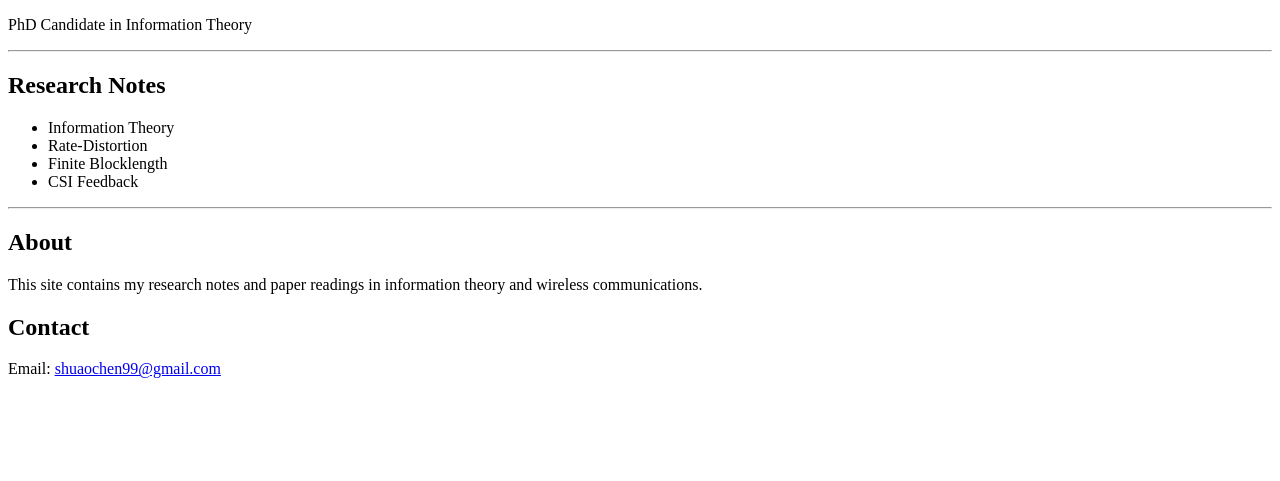
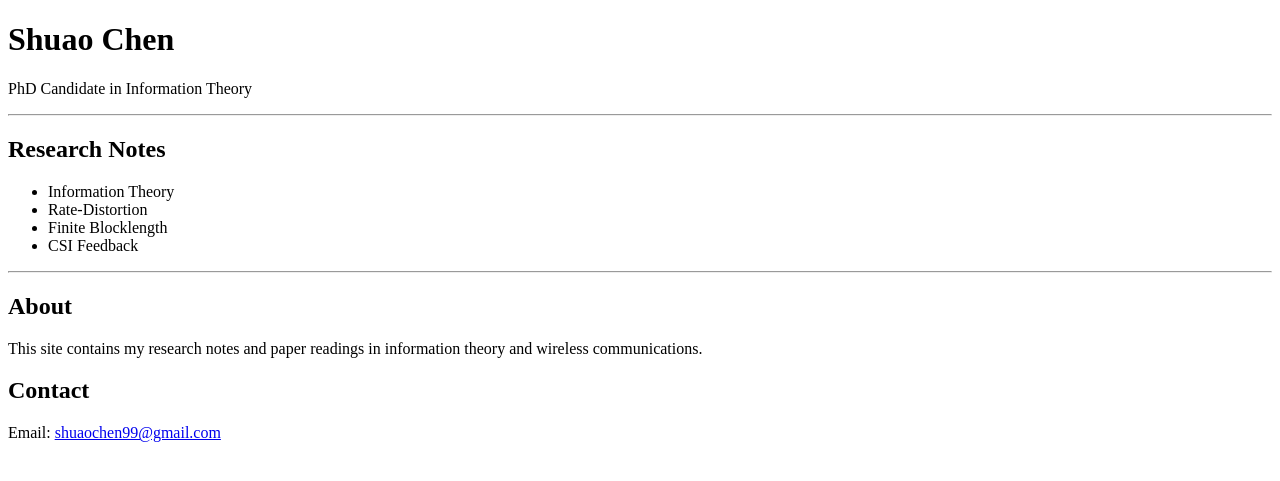
Before and after one commit to shuao-chen/shuao-chen.github.io, a Jekyll site: the page built from index.md, in a window 1280 px wide. Shown: the top 481 px of the page. Built offline with Jekyll 4.4.1, drawn with Linux system fonts in a browser that asks for light colours; our own code applies the rules of GitHub Pages for plain Markdown files.

Commit message:
Add header for Shuao Chen

```diff
--- a/index.md
+++ b/index.md
@@ -1,3 +1,5 @@
+# Shuao Chen
+
 PhD Candidate in Information Theory
 
 ---
```
